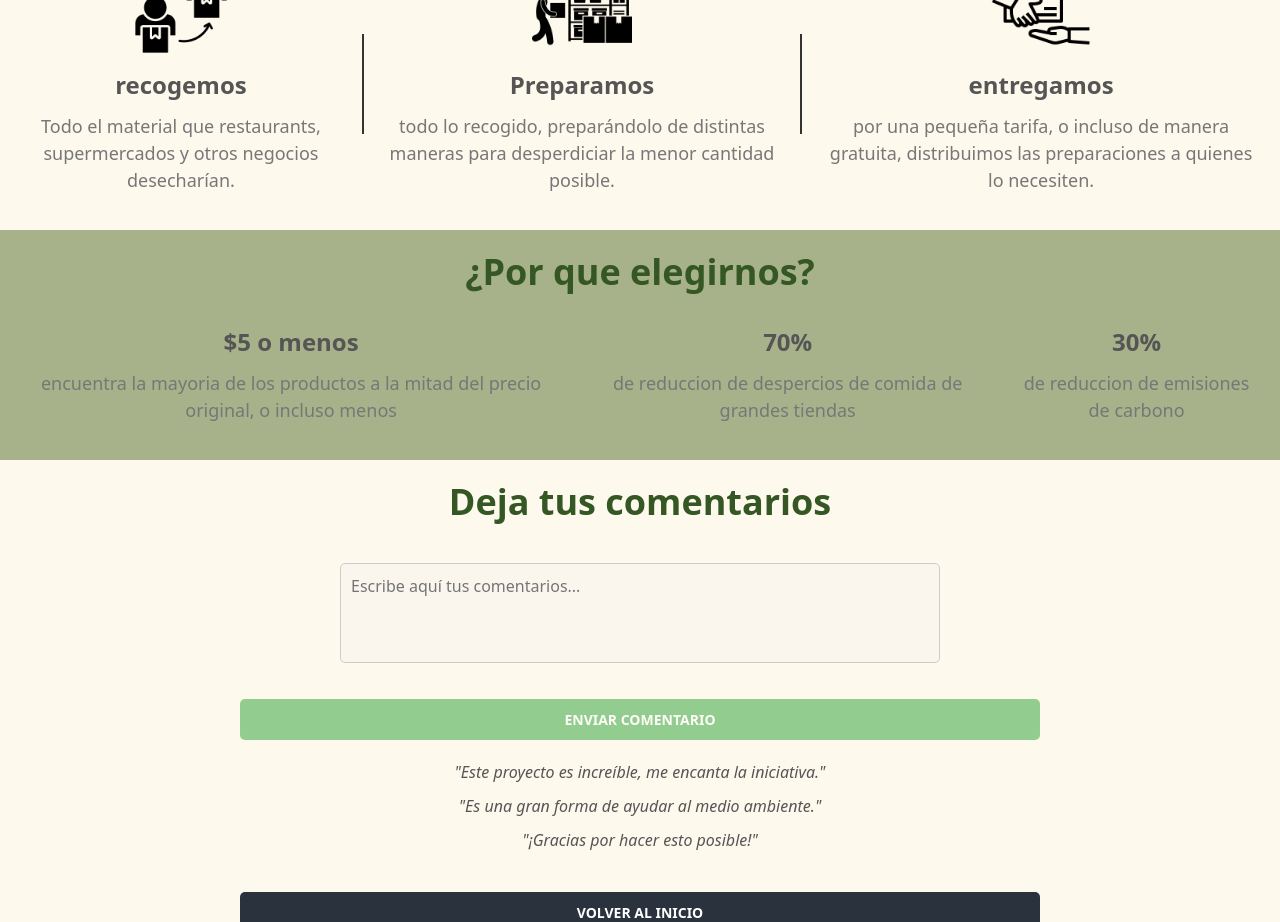
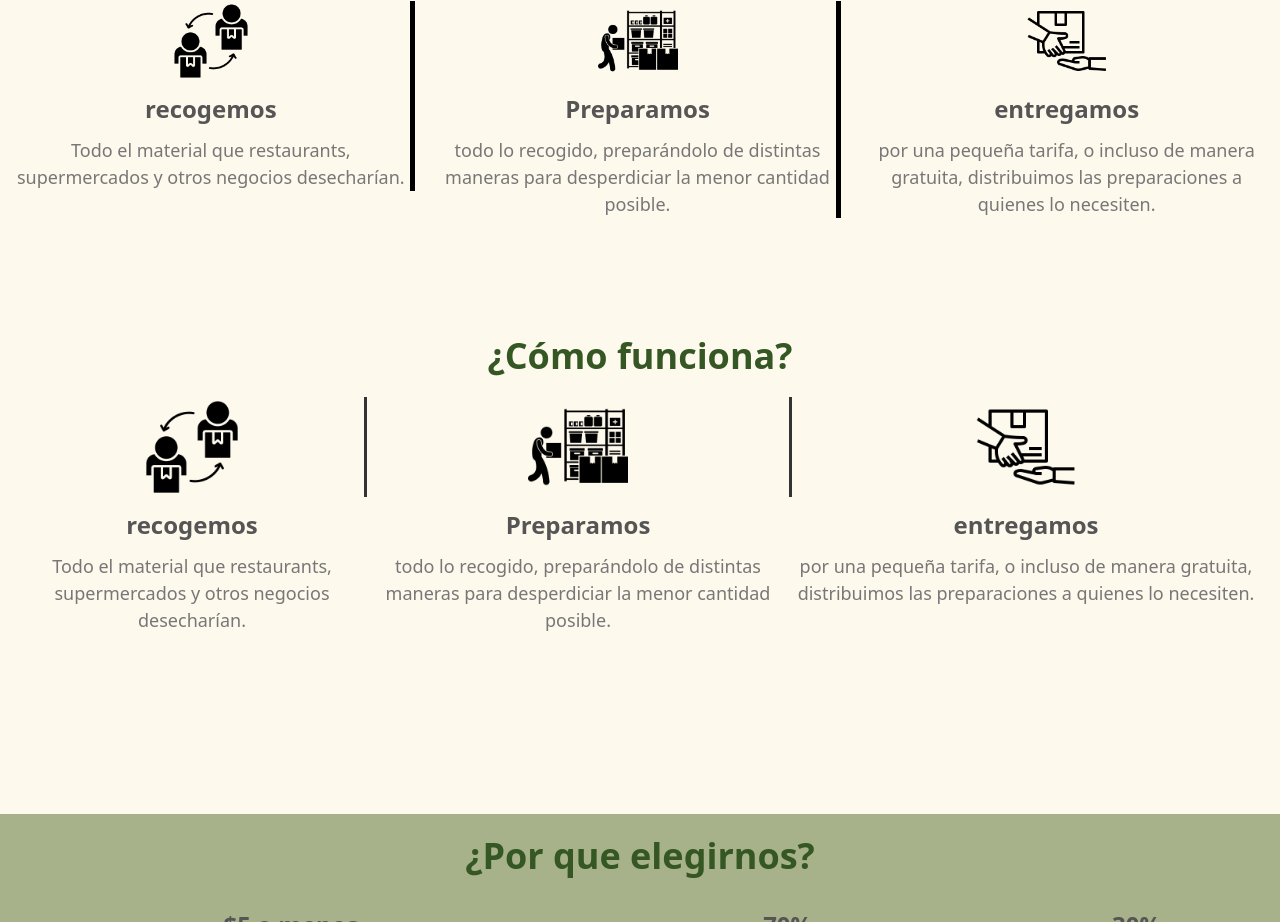
Before and after one commit to pulento-pepe/front-end-PJC, a website: page public/index.html in a window 1280 px wide. Shown: the part 676-1598 px from the top of the page. Drawn offline with nearby package versions, Linux system fonts and the light colour scheme.

Commit message:
cambios html

```diff
--- a/public/css/style.css
+++ b/public/css/style.css
@@ -6,6 +6,7 @@
 }
 
 .div1 {
+    height: 500px;
     grid-column: span 5 / span 5;
     grid-row-start: 0;
     grid-row-end: 1;
@@ -158,7 +159,16 @@
 }
 
 
+
+
+
+
+
+
+
+
 .div2 {
+    height: 500px;
     grid-column: span 5 / span 5;
     grid-row: span 2 / span 2;
     grid-row-start: 1;
@@ -216,13 +226,25 @@
     border-radius: 21px;
     cursor: pointer;
     text-transform: uppercase;
+    width: 500px;
 }
 
 .div2, .div3 {
     margin: 0; /* Elimina márgenes adicionales */
 }
 
+
+
+
+
+
+
+
+
+
+
 .div3 {
+    height: 500px;
     grid-column: span 5 / span 5; /* Mismo ancho que el div2 */
     grid-row: span 2 / span 2; /* Mismo alto que el div2 */
     grid-row-start: 3; /* Comienza justo después del div2 */
@@ -248,10 +270,10 @@
 
 .imagenes-con-linea {
     display: flex;
-    align-items: center;
+    /*align-items: center;*/
     justify-content: center;
-    gap: 20px;
-    margin-top: 20px;
+  /*  gap: 20px;
+    margin-top: 20px;*/
 }
 
 .imagen-con-texto {
@@ -290,7 +312,18 @@
     font-size: 18px !important;
 }
 
+
+
+
+
+
+
+
+
+
+
 .div4 {
+    height: 500px;
     grid-column: span 5 / span 5; /* Mismo ancho que el div2 */
     grid-row: span 2 / span 2; /* Mismo alto que el div2 */
     background-color: #a7b28a; /* Mismo fondo que el div2 */
@@ -337,7 +370,18 @@
     color: #777;
 }
 
+
+
+
+
+
+
+
+
+
+
 .div5 {
+    min-height: 500px;
     grid-column: span 5 / span 5; /* Mismo ancho que el div1 */
     grid-row: span 2 / span 2; /* Ajusta el alto */
     background-color: #fef9ed; /* Mismo fondo que el div1 */
@@ -395,6 +439,7 @@
     border-radius: 5px;
     cursor: pointer;
     text-transform: uppercase;
+    width: 500px;
 }
 
 .boton-inicio:hover {
@@ -414,6 +459,7 @@
     cursor: not-allowed; /* Indica que está deshabilitado */
     text-transform: uppercase;
     opacity: 0.6; /* Visualmente desactivado */
+    width: 500px;
 }
 
 .boton-enviar:enabled {
--- a/public/index.html
+++ b/public/index.html
@@ -43,7 +43,7 @@
                 </div>
             </nav>
         </div>
-    <div class="div2">2
+        <div class="div2">
             <div class="seccion-info">
                 <h2 class="titulo-info">Transformamos las sobras en oportunidades</h2>
                 <div class="contenido-info">
@@ -55,6 +55,31 @@
                     </div>
                 </div>
                 <button class="boton-unete">¡ÚNETE A NOSOTROS!</button>
+            </div>
+        </div>
+    </div>
+    <div class="container-fluid text-center pt-4" style="background-color: #fef9ed; min-height: 400px;">
+        <h2 class="titulo-div3">¿Cómo funciona?</h2>
+        <div class="row justify-content-center">
+            <div class="col-12 col-md-4">
+                <div class="border-end border-5  border-black">
+                    <img src="./img/personas.png" alt="Imagen 1" height="80">
+                    <p class="texto-mediano">recogemos</p>
+                    <p class="texto-pequeno">Todo el material que restaurants, supermercados y otros negocios desecharían.</p>
+
+                </div>
+            </div>
+            <div class="col-12 col-md-4">
+                <div class="border-end border-5  border-black">
+                    <img src="./img/alimento.png" alt="Imagen 2"  height="80">
+                    <p class="texto-mediano">Preparamos</p>
+                    <p class="texto-pequeno">todo lo recogido, preparándolo de distintas maneras para desperdiciar la menor cantidad posible.</p>
+                </div>
+            </div>
+            <div class="col-12 col-md-4">
+                <img src="./img/receptor.png" alt="Imagen 3"  height="80">
+                <p class="texto-mediano">entregamos</p>
+                <p class="texto-pequeno">por una pequeña tarifa, o incluso de manera gratuita, distribuimos las preparaciones a quienes lo necesiten.</p>
             </div>
         </div>
     </div>
@@ -109,6 +134,9 @@
             <textarea class="comentarios" placeholder="Escribe aquí tus comentarios..." disabled></textarea>
             <button class="boton-enviar" disabled>Enviar comentario</button>
             <div class="ejemplos-comentarios">
+                <p class="comentario-ejemplo">"Este proyecto es increíble, me encanta la iniciativa."</p>
+                <p class="comentario-ejemplo">"Es una gran forma de ayudar al medio ambiente."</p>
+                <p class="comentario-ejemplo">"¡Gracias por hacer esto posible!"</p>
                 <p class="comentario-ejemplo">"Este proyecto es increíble, me encanta la iniciativa."</p>
                 <p class="comentario-ejemplo">"Es una gran forma de ayudar al medio ambiente."</p>
                 <p class="comentario-ejemplo">"¡Gracias por hacer esto posible!"</p>
```
Lines whose indentation alone changed are shown as unchanged.
